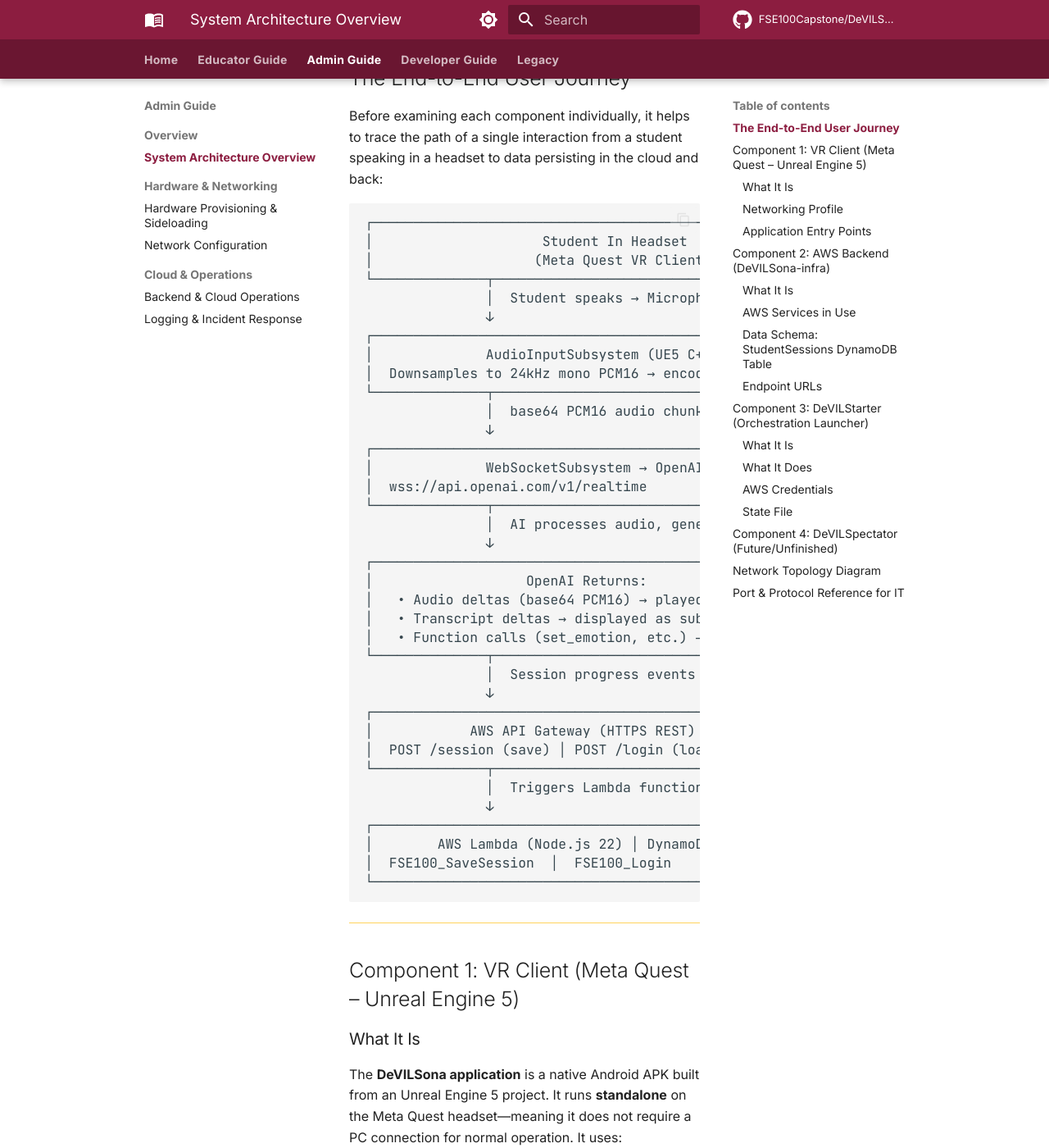
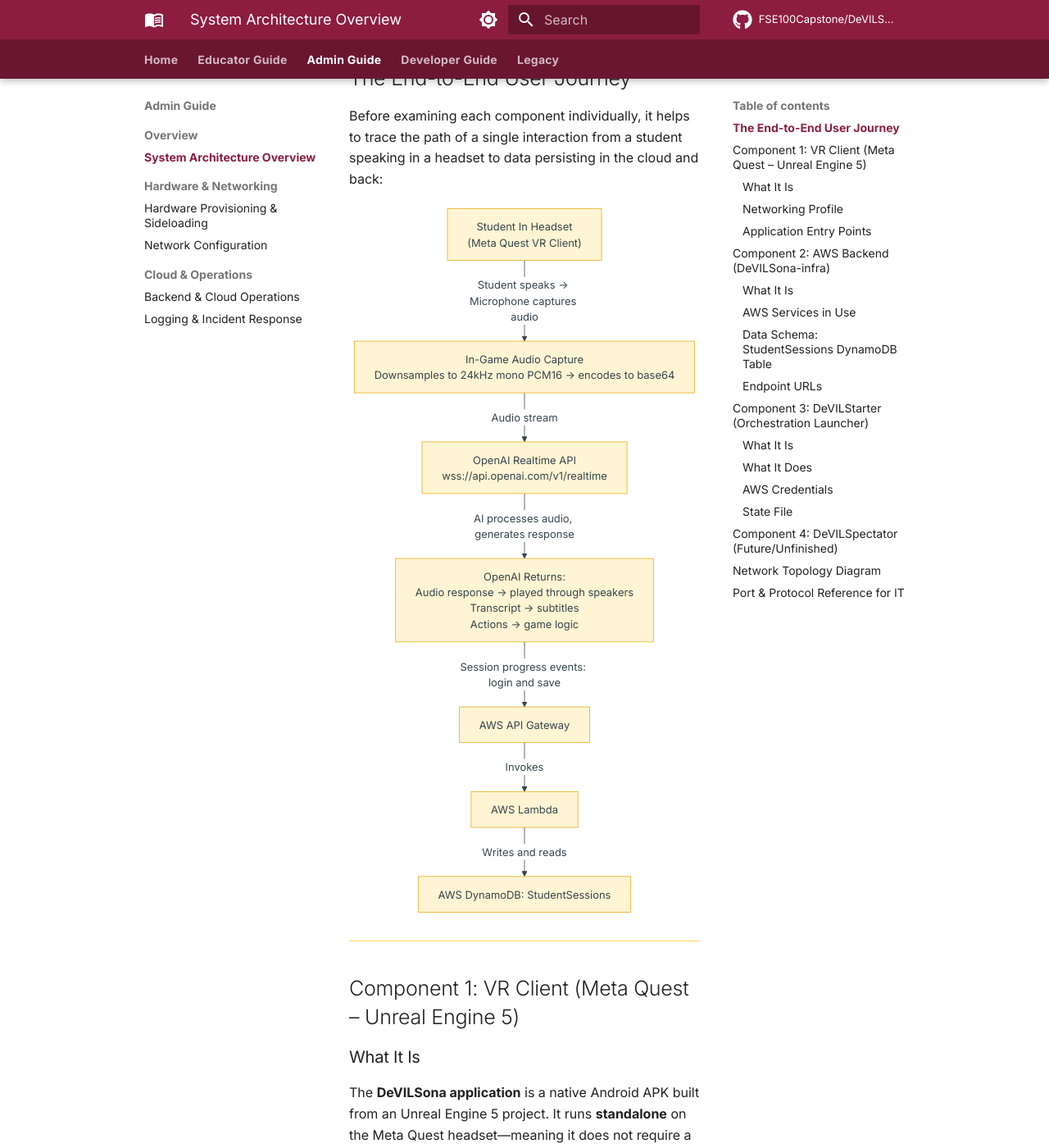
Before and after one commit to FSE100Capstone/DeVILSona-docs, an MkDocs documentation site: the page built from docs/admin-guide/system-architecture.md, in a window 1280 px wide and 1400 px high, scrolled down 499 px. Shown: the whole window at 82% size. Built offline with MkDocs 1.6.1 and Material for MkDocs 9.7.7, drawn with Linux system fonts in a browser that asks for light colours; comment, search, counter and statistics services are not loaded.

Commit message:
Convert end-to-end user journey code block diagram to mermaid

````diff
--- a/docs/admin-guide/system-architecture.md
+++ b/docs/admin-guide/system-architecture.md
@@ -11,43 +11,15 @@
 
 Before examining each component individually, it helps to trace the path of a single interaction from a student speaking in a headset to data persisting in the cloud and back:
 
-```
-┌──────────────────────────────────────────────────────────────────┐
-│                     Student In Headset                            │
-│                    (Meta Quest VR Client)                         │
-└──────────────┬───────────────────────────────────────────────────┘
-               │  Student speaks → Microphone captures audio
-               ↓
-┌──────────────────────────────────────────────────────────────────┐
-│              AudioInputSubsystem (UE5 C++)                        │
-│  Downsamples to 24kHz mono PCM16 → encodes to base64             │
-└──────────────┬───────────────────────────────────────────────────┘
-               │  base64 PCM16 audio chunks
-               ↓
-┌──────────────────────────────────────────────────────────────────┐
-│              WebSocketSubsystem → OpenAI Realtime API             │
-│  wss://api.openai.com/v1/realtime                                │
-└──────────────┬───────────────────────────────────────────────────┘
-               │  AI processes audio, generates response
-               ↓
-┌──────────────────────────────────────────────────────────────────┐
-│                   OpenAI Returns:                                  │
-│   • Audio deltas (base64 PCM16) → played through SoundWave       │
-│   • Transcript deltas → displayed as subtitles                   │
-│   • Function calls (set_emotion, etc.) → game logic              │
-└──────────────┬───────────────────────────────────────────────────┘
-               │  Session progress events (login/save)
-               ↓
-┌──────────────────────────────────────────────────────────────────┐
-│            AWS API Gateway (HTTPS REST)                           │
-│  POST /session (save) │ POST /login (load)                       │
-└──────────────┬───────────────────────────────────────────────────┘
-               │  Triggers Lambda functions
-               ↓
-┌──────────────────────────────────────────────────────────────────┐
-│        AWS Lambda (Node.js 22) │ DynamoDB (StudentSessions)      │
-│  FSE100_SaveSession  │  FSE100_Login                             │
-└──────────────────────────────────────────────────────────────────┘
+```mermaid
+%%{init: {'flowchart': {'wrappingWidth': 500}}}%%
+graph TD
+    A["Student In Headset<br/>(Meta Quest VR Client)"] -->|Student speaks -> Microphone captures audio| B["In-Game Audio Capture<br/>Downsamples to 24kHz mono PCM16 -> encodes to base64"]
+    B -->|Audio stream| C["OpenAI Realtime API<br/>wss://api.openai.com/v1/realtime"]
+    C -->|AI processes audio, generates response| D["OpenAI Returns:<br/>Audio response -> played through speakers<br/>Transcript -> subtitles<br/>Actions -> game logic"]
+    D -->|Session progress events: login and save| E["AWS API Gateway"]
+    E -->|Invokes| F["AWS Lambda"]
+    F -->|Writes and reads| G["AWS DynamoDB: StudentSessions"]
 ```
 
 ---
````
